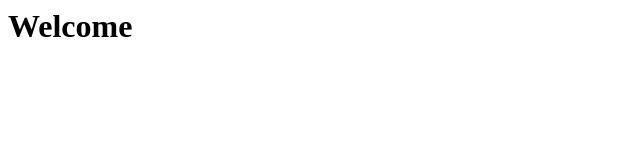
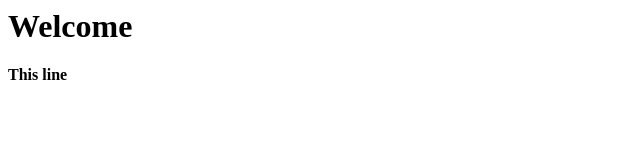
Before and after one commit to haindavi555/Testing, a plain HTML site: page index.html in a window 1280 px wide. Shown: the full height of the page, 0-640 px from the left. Drawn offline with Linux system fonts and the light colour scheme.

Commit message:
third commit

```diff
--- a/index.html
+++ b/index.html
@@ -2,5 +2,6 @@
 <title></title>
 <body>
 <h1>Welcome</h1>
+<h4>This line</h4>
 </body>
 </html>
```
